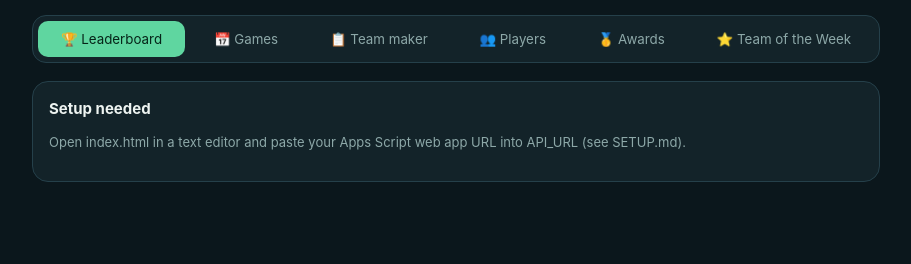
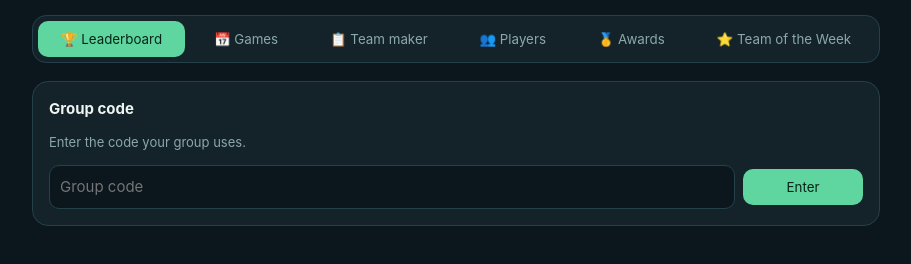
Before and after one commit to churchhella322/soccer-tracker, a plain HTML site: page index.html in a window 1280 px wide. Shown: the part 88-352 px from the top of the page, without its empty margins (184-1095 px from the left). Drawn offline with Linux system fonts and the light colour scheme.

Commit message:
Update API_URL to point to the live endpoint

```diff
--- a/index.html
+++ b/index.html
@@ -48,7 +48,7 @@ table th:nth-child(2),table td:nth-child(2){position:sticky;left:0;background:va
 <h1>⚽ Soccer Tracker</h1><p class="sub">Games, teams, scores, goals, assists and wins. Everyone with edit access sees changes live.</p>
 <div class="tabs" id="tabs"></div><div id="app"><p class="muted">Loading…</p></div></div>
 <script>
-const API_URL='PASTE_YOUR_WEB_APP_URL_HERE';
+const API_URL='https://script.google.com/macros/s/AKfycbz99hfecaaa_TJIs2tuiiUgvk-qBjGimnm17VPFHOiVHDgiHxjuKkf7IIx2G7PaoE-L/exec';
 function makeDb(API,key){
  let cache=null,pend=0,L=[],q=Promise.resolve(),last='';
  const fire=()=>L.forEach(l=>l.f());
```
